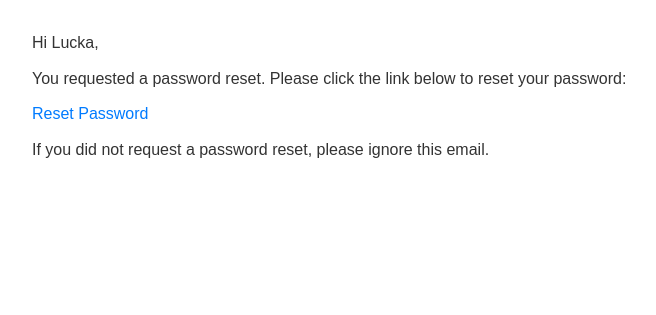
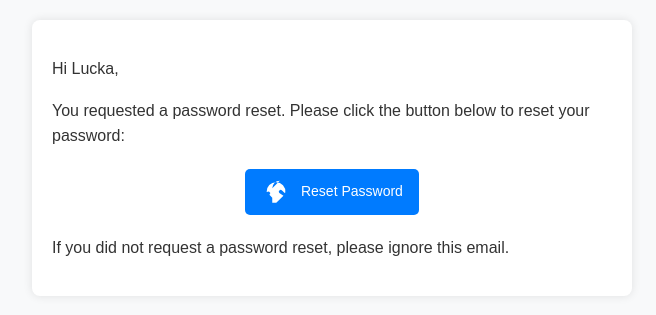
Before and after one commit to lukaszglowacz/bygg-drf-api, a Django app: template templates/password_reset_email.html in a window 1280 px wide. Shown: the top 315 px of the page, without its empty margins (308-964 px from the left). Run offline with Django 3.2, Linux system fonts and the light colour scheme; the template is opened without the code that fills it, so the values that code supplies are empty; a user stored in the database is signed in; data comes from the database, SQL or seed files in the repository.

Commit message:
Change mail template to reset password

```diff
--- a/templates/password_reset_email.html
+++ b/templates/password_reset_email.html
@@ -12,23 +12,58 @@
             margin: 0 auto;
             max-width: 600px;
             color: #333;
+            background-color: #f8f9fa;
         }
-        a {
-            color: #007BFF;
-            text-decoration: none;
-        }
-        a:hover {
-            text-decoration: underline;
+        .container {
+            background-color: #fff;
+            padding: 20px;
+            border-radius: 8px;
+            box-shadow: 0 0 10px rgba(0, 0, 0, 0.1);
         }
         p {
-            margin: 10px 0;
+            text-align: left;
+        }
+        .button-container {
+            text-align: center;
+            margin: 20px 0;
+        }
+        .button {
+            display: inline-block;
+            padding: 8px 16px;
+            font-size: 14px;
+            color: #fff;
+            background-color: #007bff;
+            border: none;
+            border-radius: 5px;
+            text-align: center;
+            text-decoration: none;
+            cursor: pointer;
+            transition: background-color 0.3s ease;
+        }
+        .button:hover {
+            background-color: #0056b3;
+        }
+        .icon {
+            margin-right: 6px;
+            width: 30px;
+            height: 30px;
+            vertical-align: middle;
         }
     </style>
 </head>
 <body>
-    <p>Hi {{ user.profile.first_name }},</p>
-    <p>You requested a password reset. Please click the link below to reset your password:</p>
-    <p><a href="{{ reset_url }}" target="_blank">Reset Password</a></p>
-    <p>If you did not request a password reset, please ignore this email.</p>
+    <div class="container">
+        <p>Hi {{ user.profile.first_name }},</p>
+        <p>You requested a password reset. Please click the button below to reset your password:</p>
+        <div class="button-container">
+            <a href="{{ reset_url }}" target="_blank" class="button">
+                <svg xmlns="http://www.w3.org/2000/svg" fill="currentColor" class="icon bi bi-key-fill" viewBox="0 0 16 16">
+                    <path d="M3 8a5 5 0 1 1 9.975.226l-.354.353-1.415-1.415a1 1 0 1 0-1.415 1.415L11.97 9.97l-3.536 3.536a1 1 0 0 1-.707.293H6v-2.828a1 1 0 0 1 .293-.707l.707-.707L6 11l-1.5-1.5L5 8.5l-.793-.793A4.978 4.978 0 0 1 3 8zm7-6a4 4 0 0 0-4 4 4 0 0 0 4 4 4 4 0 0 0 0-8z"/>
+                </svg>
+                Reset Password
+            </a>
+        </div>
+        <p>If you did not request a password reset, please ignore this email.</p>
+    </div>
 </body>
 </html>
```
